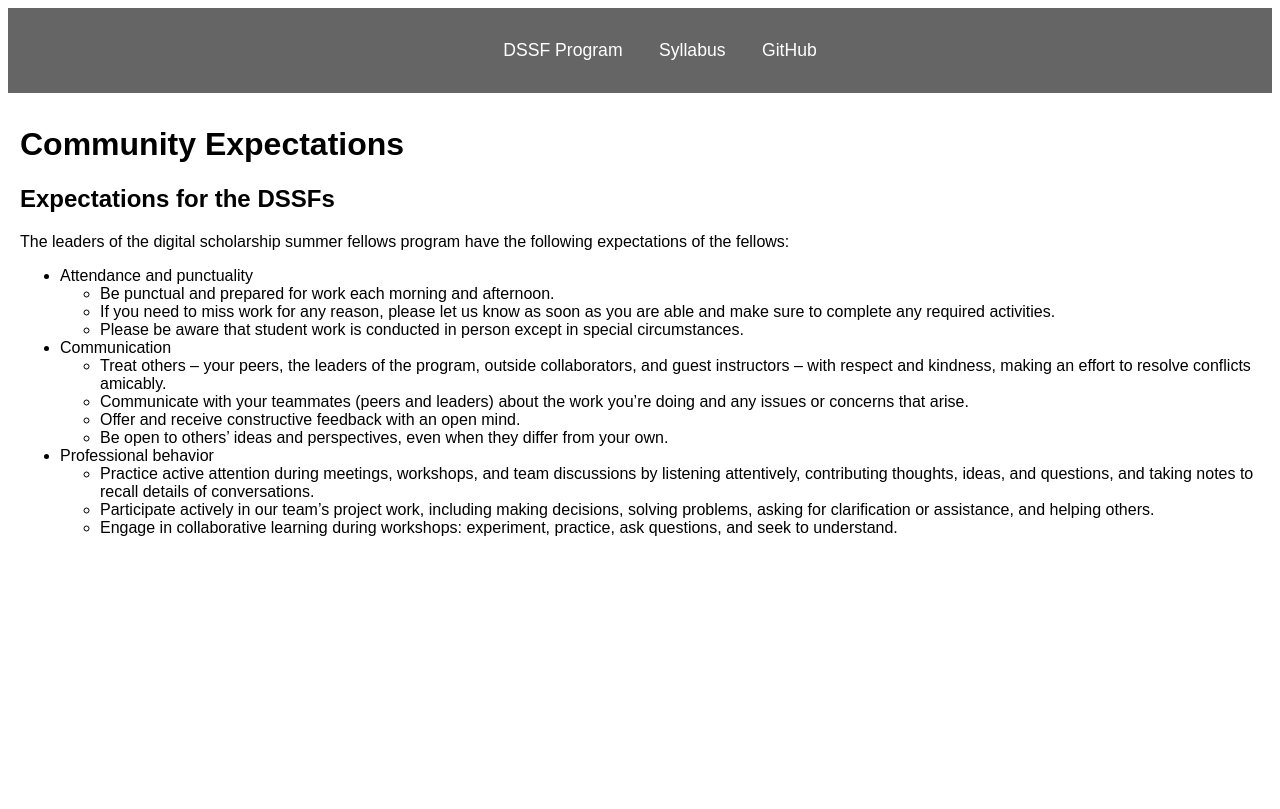
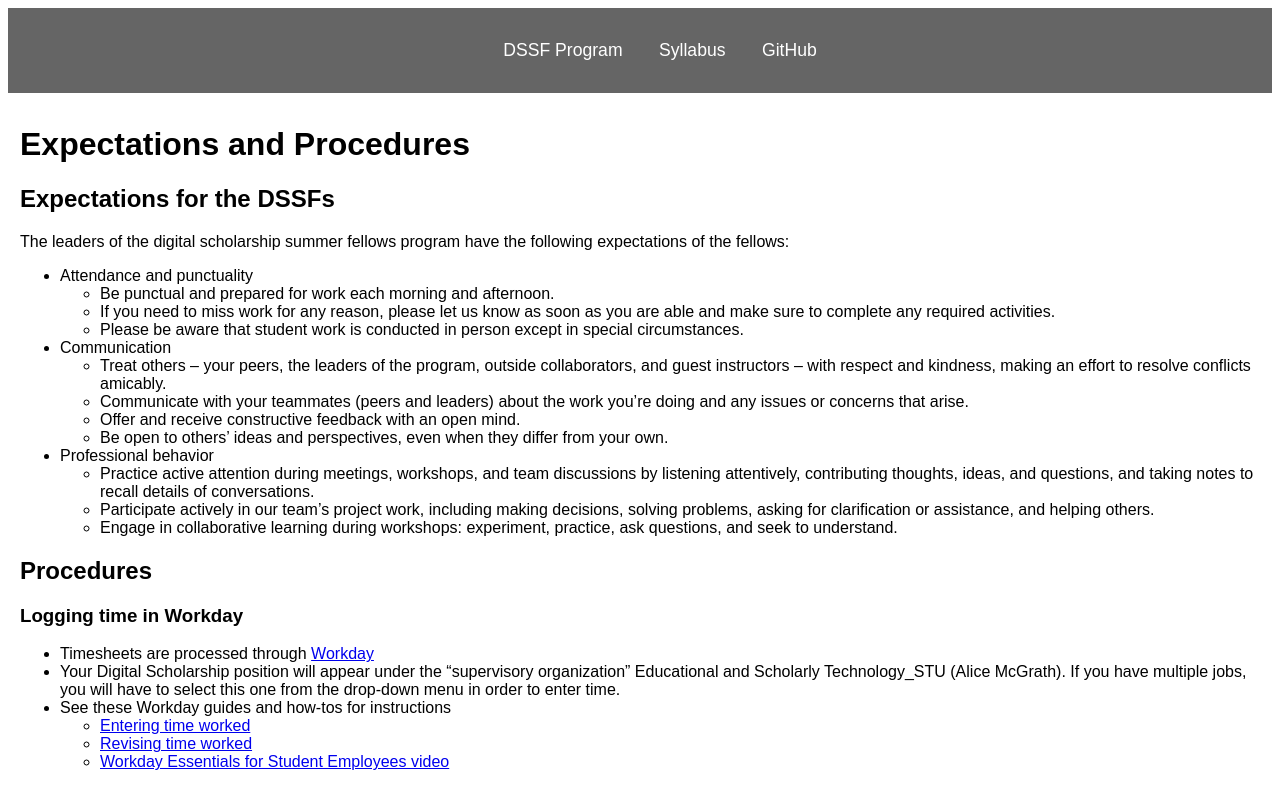
Before and after one commit to digbmc/dssf-syll, a Jekyll site: the page built from expectations.md, in a window 1280 px wide. Shown: the top 809 px of the page. Built offline with Jekyll 4.4.1, drawn with Linux system fonts in a browser that asks for light colours.

Commit message:
updating timesheets re: workday

```diff
--- a/expectations.md
+++ b/expectations.md
@@ -1,6 +1,6 @@
 ---
 layout: default
-title: Community Expectations
+title: Expectations and Procedures
 ---
 
 ## Expectations for the DSSFs
@@ -20,3 +20,14 @@ The leaders of the digital scholarship summer fellows program have the following
   - Practice active attention during meetings, workshops, and team discussions by listening attentively, contributing thoughts, ideas, and questions, and taking notes  to recall details of conversations.
   - Participate actively in our team's project work, including making decisions, solving problems, asking for clarification or assistance, and helping others.
   - Engage in collaborative learning during workshops: experiment, practice, ask questions, and seek to understand.
+
+## Procedures
+
+### Logging time in Workday
+
+- Timesheets are processed through [Workday](http://workday.brynmawr.edu/)
+- Your Digital Scholarship position will appear under the “supervisory organization” Educational and Scholarly Technology_STU  (Alice McGrath). If you have multiple jobs, you will have to select this one from the drop-down menu in order to enter time.
+- See these Workday guides and how-tos for instructions
+  - [Entering time worked](https://www.brynmawr.edu/sites/default/files/media/documents/2025-11/EnterTimeWorked.pdf)
+  - [Revising time worked](https://www.brynmawr.edu/sites/default/files/media/documents/2025-11/ReviseTimeWorked.pdf)
+  - [Workday Essentials for Student Employees video](https://brynmawr.hosted.panopto.com/Panopto/Pages/Viewer.aspx?id=9b05866a-a744-4bba-baa6-b3a800e838ca)
```
